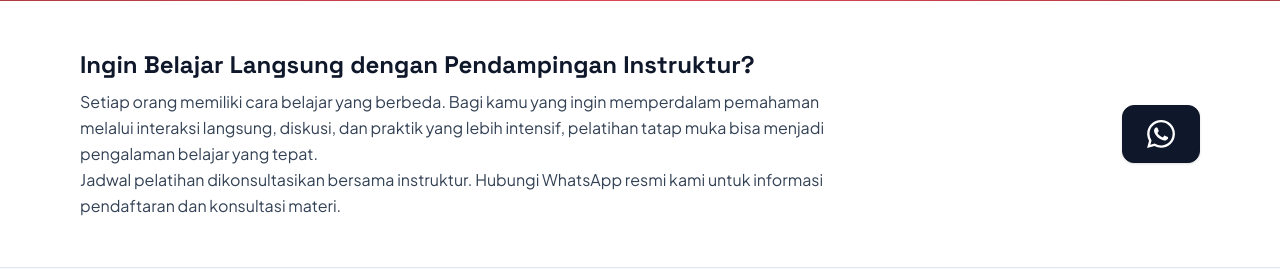
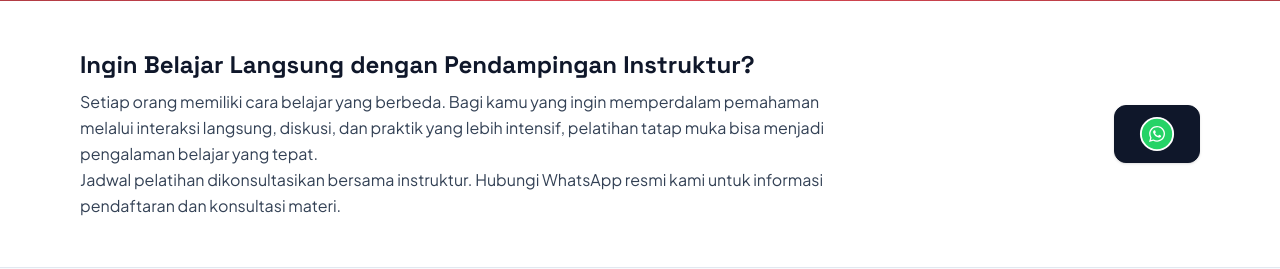
Before and after one commit to muhawwal-git/allfirst-rancang-studio, a Laravel app: template resources/views/pages/home.blade.php in a window 1280 px wide. Shown: the part 688-957 px from the top of the page. Run offline with Laravel 12, Linux system fonts and the light colour scheme; the template is opened without the code that fills it, so the values that code supplies are empty; data comes from the database, SQL or seed files in the repository; style sheets or scripts are compiled from the project's sources.

Commit message:
style: gunakan logo resmi whatsapp hijau dengan outline putih pada tombol berlatar navy di beranda

```diff
--- a/resources/views/pages/home.blade.php
+++ b/resources/views/pages/home.blade.php
@@ -155,9 +155,10 @@
                        rel="noopener"
                        aria-label="Konsultasi via WhatsApp"
                        title="Konsultasi via WhatsApp"
-                       class="inline-flex items-center justify-center px-6 py-3.5 rounded-xl text-white bg-[#0F172A] hover:bg-slate-800 border border-[#0F172A] shadow-sm transition-all">
-                        <svg class="w-7 h-7 text-white" fill="currentColor" viewBox="0 0 24 24" aria-hidden="true">
-                            <path fill-rule="evenodd" clip-rule="evenodd" d="M17.472 14.382c-.297-.149-1.758-.867-2.03-.967-.273-.099-.471-.148-.67.15-.197.297-.767.966-.94 1.164-.173.199-.347.223-.644.075-.297-.15-1.255-.463-2.39-1.475-.883-.788-1.48-1.761-1.653-2.059-.173-.297-.018-.458.13-.606.134-.133.298-.347.446-.52.149-.174.198-.298.298-.497.099-.198.05-.371-.025-.52-.075-.149-.669-1.612-.916-2.207-.242-.579-.487-.5-.669-.51-.173-.008-.371-.01-.57-.01-.198 0-.52.074-.792.372-.272.297-1.04 1.016-1.04 2.479 0 1.462 1.065 2.875 1.213 3.074.149.198 2.096 3.2 5.077 4.487.709.306 1.262.489 1.694.625.712.227 1.36.195 1.871.118.571-.085 1.758-.719 2.006-1.413.248-.694.248-1.289.173-1.413-.074-.124-.272-.198-.57-.347m-5.421 7.403h-.004a9.87 9.87 0 01-5.031-1.378l-.361-.214-3.741.982.998-3.648-.235-.374a9.86 9.86 0 01-1.51-5.26c.001-5.45 4.436-9.884 9.888-9.884 2.64 0 5.122 1.03 6.988 2.898a9.825 9.825 0 012.893 6.994c-.003 5.45-4.437 9.884-9.885 9.884m8.413-18.297A11.815 11.815 0 0012.05 0C5.495 0 .16 5.335.157 11.892c0 2.096.547 4.142 1.588 5.945L.057 24l6.305-1.654a11.882 11.882 0 005.683 1.448h.005c6.554 0 11.89-5.335 11.893-11.893a11.821 11.821 0 00-3.48-8.413Z"/>
+                       class="inline-flex items-center justify-center px-6 py-2.5 rounded-xl bg-[#0F172A] hover:bg-slate-800 border border-[#0F172A] shadow-sm transition-all">
+                        <svg class="w-9 h-9" viewBox="0 0 48 48" fill="none" xmlns="http://www.w3.org/2000/svg" aria-hidden="true">
+                            <circle cx="24" cy="24" r="21.5" fill="#25D366" stroke="#FFFFFF" stroke-width="2.5"/>
+                            <path fill-rule="evenodd" clip-rule="evenodd" d="M31.6 16.3C29.6 14.3 26.9 13.2 24.1 13.2C18.2 13.2 13.5 17.9 13.5 23.8C13.5 25.7 14 27.5 14.9 29.1L13.4 34.6L19 33.1C20.5 34 22.3 34.4 24.1 34.4C30 34.4 34.7 29.7 34.7 23.8C34.7 21 33.6 18.3 31.6 16.3ZM24.1 32.6C22.5 32.6 20.9 32.2 19.6 31.4L19.3 31.2L15.9 32.1L16.8 28.8L16.6 28.5C15.7 27.1 15.3 25.5 15.3 23.8C15.3 18.9 19.2 15 24.1 15C26.5 15 28.7 15.9 30.3 17.6C32 19.2 32.9 21.5 32.9 23.8C32.9 28.7 29 32.6 24.1 32.6ZM28.9 26C28.6 25.9 27.3 25.2 27.1 25.1C26.8 25 26.7 25 26.5 25.2C26.3 25.5 25.8 26.1 25.7 26.2C25.5 26.4 25.4 26.4 25.1 26.3C24.8 26.2 24 25.9 23 25C22.2 24.3 21.7 23.4 21.6 23.2C21.4 22.9 21.6 22.8 21.7 22.6C21.8 22.5 22 22.3 22.1 22.2C22.2 22 22.3 21.9 22.4 21.7C22.5 21.6 22.4 21.4 22.4 21.3C22.3 21.2 21.8 19.9 21.6 19.3C21.4 18.8 21.1 18.9 21 18.9C20.8 18.9 20.7 18.9 20.5 18.9C20.3 18.9 20 19 19.8 19.2C19.5 19.5 18.8 20.1 18.8 21.4C18.8 22.7 19.8 24 19.9 24.2C20 24.3 21.7 27 24.4 28.1C25 28.4 25.5 28.6 25.9 28.7C26.5 28.9 27.1 28.9 27.5 28.8C28 28.7 29 28.2 29.3 27.6C29.5 27 29.5 26.5 29.4 26.4C29.3 26.2 29.2 26.2 28.9 26Z" fill="#FFFFFF"/>
                         </svg>
                     </a>
                 </div>
```
